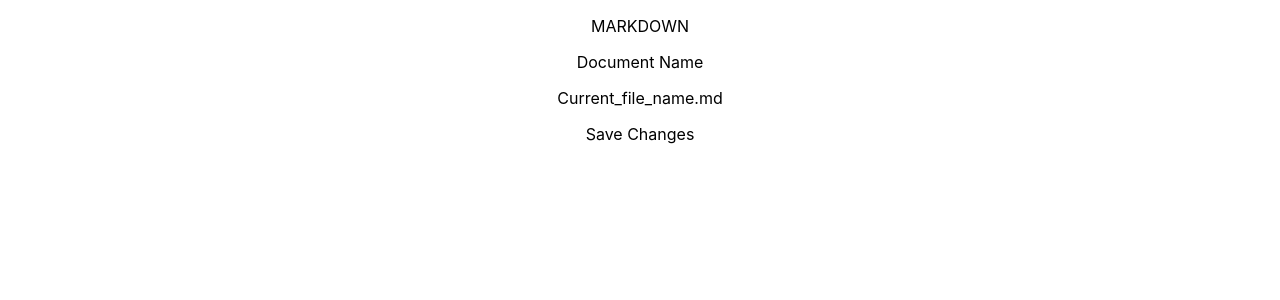
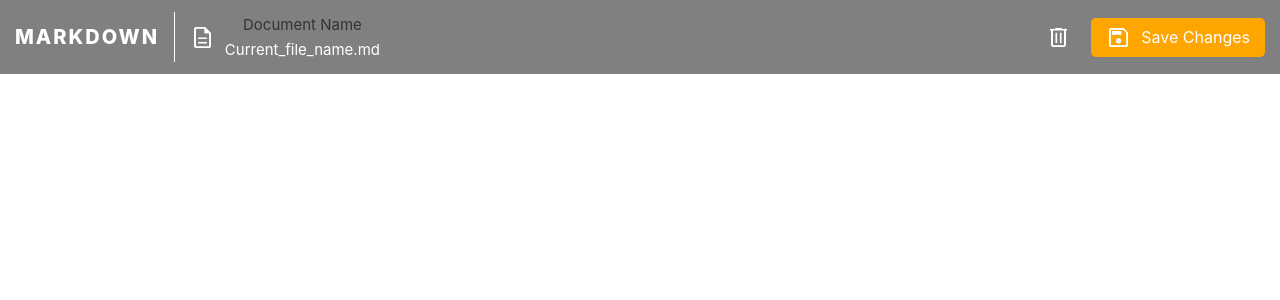
Before and after one commit to chris-base/browser-markdown-editor, a React (Create React App) app: page / in a window 1280 px wide. Shown: the top 300 px of the page. Built offline with nearby package versions, Linux system fonts and the light colour scheme.

Commit message:
finished layout for header/added assets

```diff
--- a/src/Components/HeaderComponent.js
+++ b/src/Components/HeaderComponent.js
@@ -1,4 +1,8 @@
 import "../Styles/HeaderStyles.css";
+import currFileIcon from "./assets/currFileIcon.png";
+import saveIcon from "./assets/saveIcon.png";
+import trashIcon from "./assets/trashIcon.png";
+import uploadFileIcon from "./assets/uploadFileIcon.png";
 
 const HeaderComponent = () => {
   return (
@@ -11,7 +15,7 @@ const HeaderComponent = () => {
 
       <div id='headerSplitContainer'>
         <div id='headerCurrFileContainer'>
-          <div id='currFileImg'></div>
+          <div id='currFileImg' style={{ backgroundImage: "url(" + currFileIcon + ")" }}></div>
           <div id='currFileInfoContainer'>
             <p id='currFileTitleText'>Document Name</p>
             <p id='currFileNameText'>Current_file_name.md</p>
@@ -19,9 +23,9 @@ const HeaderComponent = () => {
         </div>
 
         <div id='headerEndContainer'>
-          <div id='trashIcon'></div>
+          <div id='trashIcon' style={{ backgroundImage: "url(" + trashIcon + ")" }}></div>
           <div id='saveChangesButton'>
-            <div id='saveChangeImg'></div>
+            <div id='saveChangeImg' style={{ backgroundImage: "url(" + saveIcon + ")" }}></div>
             <div id='saveChangesText'>Save Changes</div>
           </div>
         </div>
--- a/src/Styles/HeaderStyles.css
+++ b/src/Styles/HeaderStyles.css
@@ -0,0 +1,103 @@
+#mainHeaderContainer {
+  display: flex;
+  background-color: grey;
+  color: white;
+  align-items: center;
+  -webkit-box-sizing: border-box;
+  -moz-box-sizing: border-box;
+  box-sizing: border-box;
+}
+
+#headerTitleTextContainer {
+}
+
+#headerTitleText {
+  letter-spacing: 2px;
+  font-size: 20px;
+  font-weight: 800;
+  margin: 0 15px;
+}
+
+#headerVerticalDivider {
+  height: 50px;
+  width: 1px;
+  background-color: white;
+}
+
+#headerSplitContainer {
+  display: flex;
+  align-items: center;
+  justify-content: space-between;
+  width: 100%;
+}
+
+#headerCurrFileContainer {
+  display: flex;
+  align-items: center;
+  margin: 0 15px;
+}
+
+#currFileImg {
+  width: 25px;
+  height: 25px;
+  background-size: 25px;
+  background-repeat: no-repeat;
+  background-position: center;
+  filter: invert(100%) sepia(0%) saturate(7477%) hue-rotate(64deg) brightness(97%) contrast(107%);
+  margin-right: 10px;
+}
+
+#currFileInfoContainer {
+  display: flex;
+  flex-direction: column;
+}
+
+#currFileTitleText {
+  color: #333333;
+  margin-bottom: 3px;
+  font-size: 15px;
+}
+
+#currFileNameText {
+  margin-top: 3px;
+  font-size: 15px;
+}
+
+#headerEndContainer {
+  display: flex;
+  align-items: center;
+}
+
+#trashIcon {
+  cursor: pointer;
+  width: 25px;
+  height: 25px;
+  background-size: 25px;
+  background-repeat: no-repeat;
+  background-position: center;
+  filter: invert(100%) sepia(0%) saturate(7477%) hue-rotate(64deg) brightness(97%) contrast(107%);
+  margin-right: 5px;
+}
+
+#saveChangesButton {
+  background-color: orange;
+  border-radius: 5px;
+  margin: 0 15px;
+  padding: 7px 15px;
+  display: flex;
+  align-items: center;
+  cursor: pointer;
+}
+
+#saveChangeImg {
+  width: 25px;
+  height: 25px;
+  background-size: 25px;
+  background-repeat: no-repeat;
+  background-position: center;
+  filter: invert(100%) sepia(0%) saturate(7477%) hue-rotate(64deg) brightness(97%) contrast(107%);
+  margin-right: 10px;
+}
+
+#saveChangesText {
+}
```
